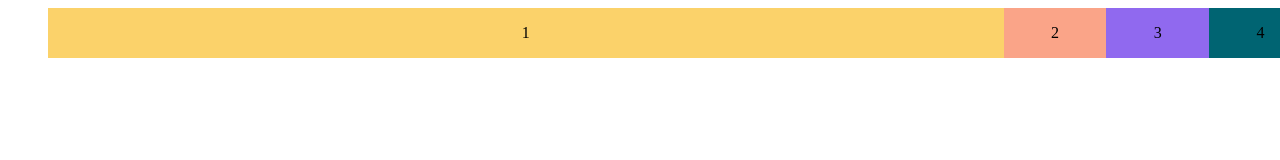
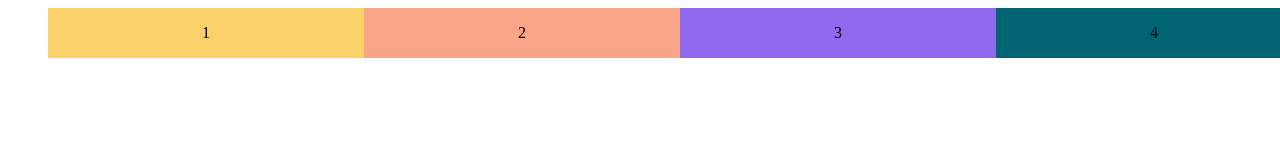
Before and after one commit to plinioSMoraes/trybe.exercicio, a plain HTML site: page Exemplo3/index.html in a window 1280 px wide. Shown: the top 160 px of the page. Drawn offline with Linux system fonts and the light colour scheme.

Commit message:
Saindo do projeto

```diff
--- a/Exemplo3/index.html
+++ b/Exemplo3/index.html
@@ -22,7 +22,7 @@
         background-color: #FBD26A;
         display: flex;
         /* Altere a propriedade grow. */
-        flex-grow: 10;
+        flex-grow: 1;
         list-style: none;
       }
 
```
